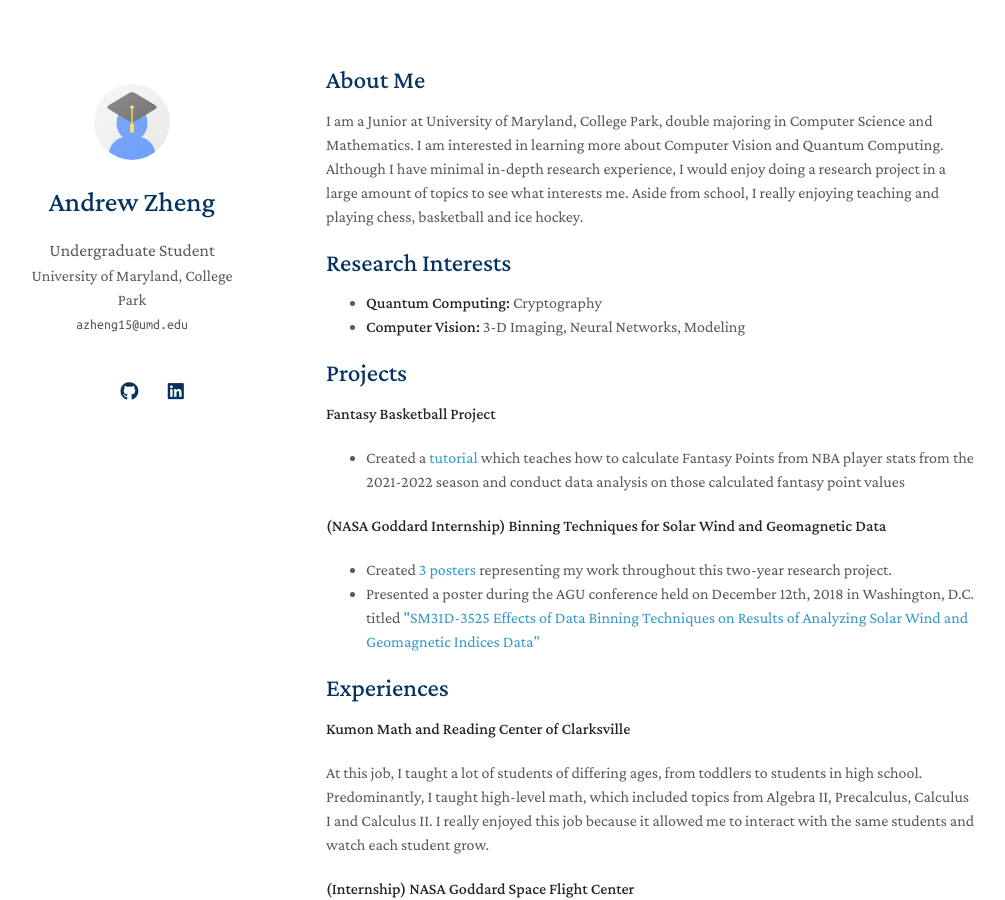
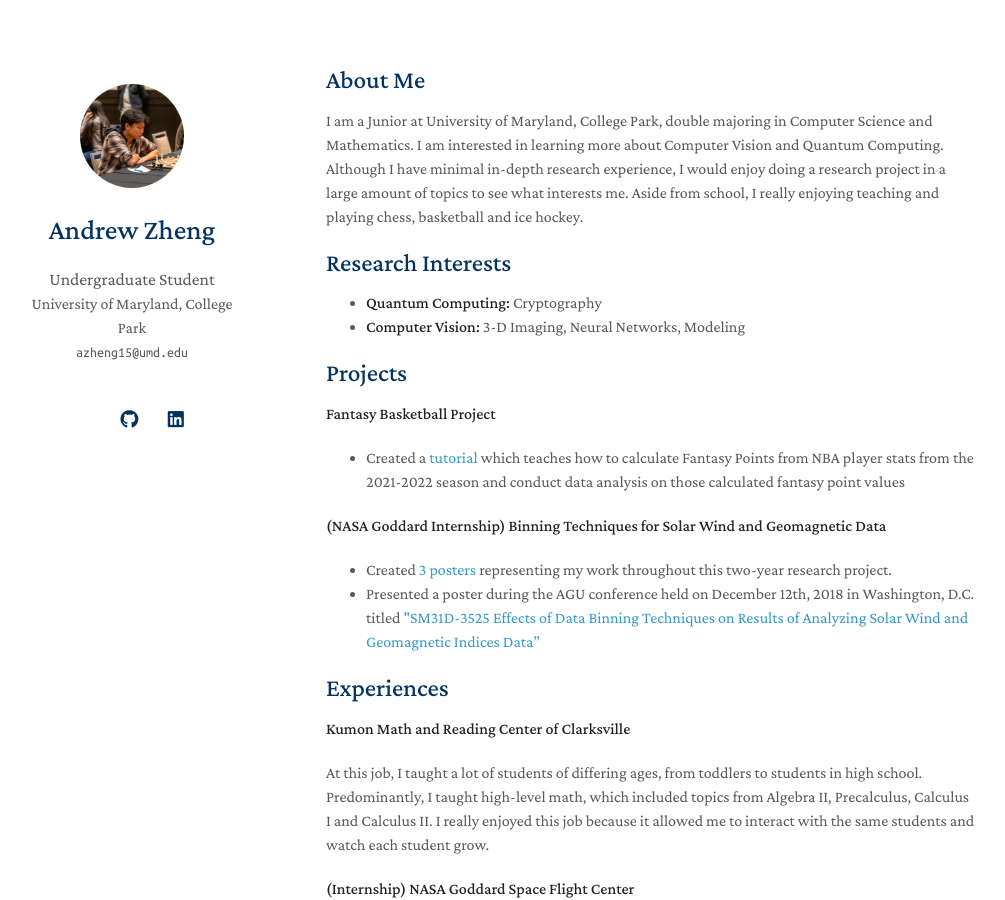
Before and after one commit to JAndrewZheng/jandrewzheng.github.io, a Jekyll site: the page built from index.md, in a window 1280 px wide and 900 px high. Shown: the whole window, without its empty margins (144-1149 px from the left). Built offline with Jekyll 4.4.1, drawn with Linux system fonts in a browser that asks for light colours; nearby versions of some CDN libraries; a style sheet for code colours, icons or effects is not loaded; our own code applies the rules of GitHub Pages for plain Markdown files.

Commit message:
Adding profile picture

```diff
--- a/_config.yml
+++ b/_config.yml
@@ -19,7 +19,7 @@ linkedin: https://www.linkedin.com/in/andrew-zheng-82329b1b6/
 
 # Images (e.g., your profile picture and your website's favicon)
 # "favicon" and "favicon_dark" are used for the light and dark modes, respectively.
-avatar: ./assets/img/avatar.png
+avatar: ./assets/img/Andrew.png
 favicon: ./assets/img/favicon.png
 favicon_dark: ./assets/img/favicon-dark.png
 
@@ -29,6 +29,7 @@ enable_footnote: true
 
 # Google Analytics ID
 # Please remove this if you don't use Google Analytics
+google_analytics: UA-111540567-4
 
 # Use this project as a remote theme for GitHub Pages
 # See the guide here: https://docs.github.com/en/pages/setting-up-a-github-pages-site-with-jekyll/adding-a-theme-to-your-github-pages-site-using-jekyll
```
